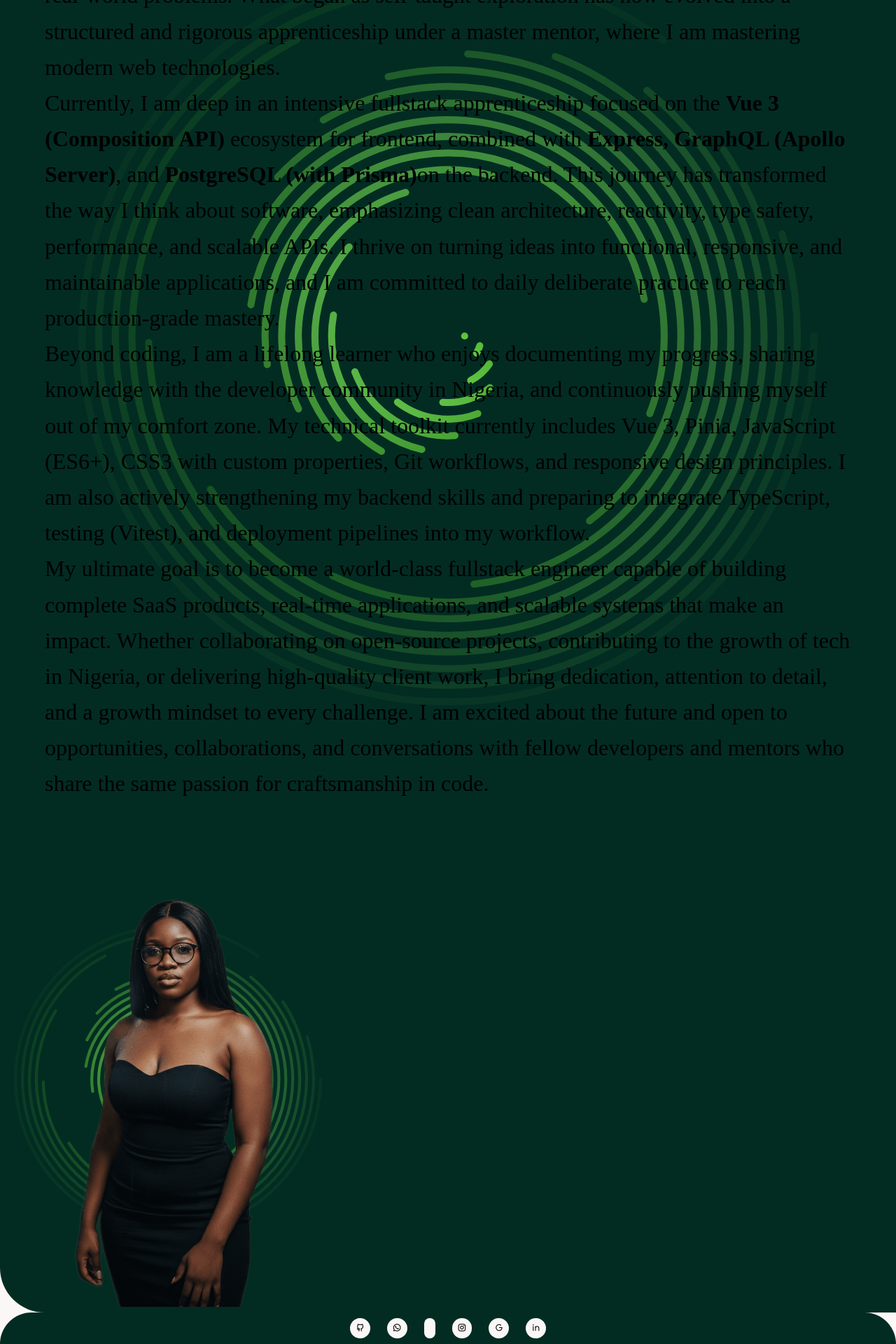
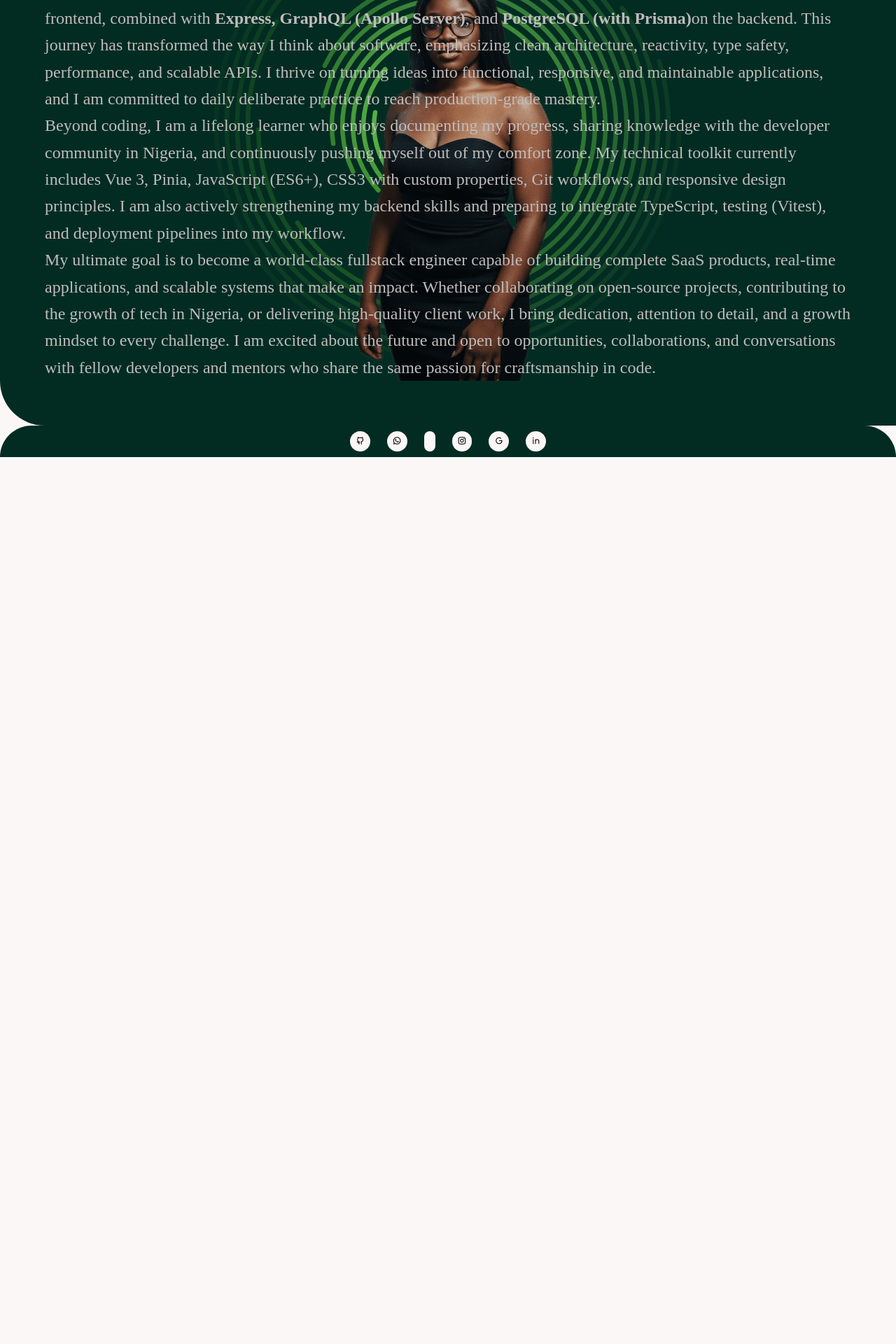
Before and after one commit to Lovethrech/my-main-portfolio, a Vue app: page /about in a window 1280 px wide. Shown: the part 400-2320 px from the top of the page at 70% size. After the commit the page ends 1053 px from the top, so only its background shows below. Built offline with nearby package versions, Linux system fonts and the light colour scheme; some icons are missing.

Commit message:
working on the footer components.

```diff
--- a/src/components/about/AboutDesc.vue
+++ b/src/components/about/AboutDesc.vue
@@ -28,9 +28,11 @@
 
 <style scoped>
 .about-desc-ctn{
-    background: url('/public/cccoil_green.svg') center/auto no-repeat;
+    background: url('/public/userProfile.png') center bottom/ 60vh auto no-repeat,
+    url('/public/cccoil_green.svg') center/auto no-repeat;
 }
 .about-desc{
-    font-size: var(--h3-size);
+    font-size:3vh;
+    color: #c0bcbc;
 }
 </style>
--- a/src/views/AboutView.vue
+++ b/src/views/AboutView.vue
@@ -6,9 +6,6 @@ import HomeHeroUserProfileImage from '@/components/home/hero/HomeHeroUserProfile
 <template>
     <main id="about-view">
         <AboutMain/>
-        <div class="about-view-main-ctn">
-            <HomeHeroUserProfileImage/>
-        </div>
     </main>
 </template>
 
```
